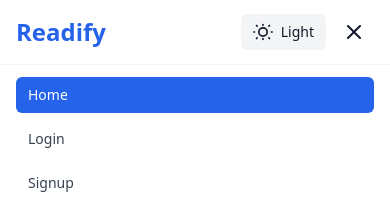
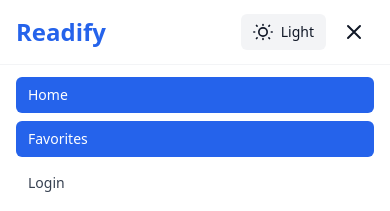
Before and after one commit to kevinkiplangat432/End-phase-project, a React app: page / in a window 390 px wide. Both pictures are taken after a click on the button "Toggle menu". Shown: the top 211 px of the page. Built offline with nearby package versions, Linux system fonts and the light colour scheme; no server answers; the HTML template or start-up script is replaced by a standard one.

Commit message:
responsive desugn

```diff
--- a/src/components/Header.jsx
+++ b/src/components/Header.jsx
@@ -2,6 +2,7 @@ import React, { useState } from "react";
 import { NavLink, useNavigate } from "react-router-dom";
 import DarkModeToggle from "./DarkModeToggle";
 import { useAuth } from "./AuthContext";
+import Favorites from "../pages/Favourites";
 
 function Header() {
   const [mobileOpen, setMobileOpen] = useState(false);
@@ -126,6 +127,11 @@ function Header() {
                 Library
               </NavLink>
             )}
+            <NavLink
+            to={Favorites}
+            className={linkClasses}
+            onClick={()=> setMobileOpen(false)}
+            >Favorites</NavLink>
 
             {!currentUser ? (
               <>
```
